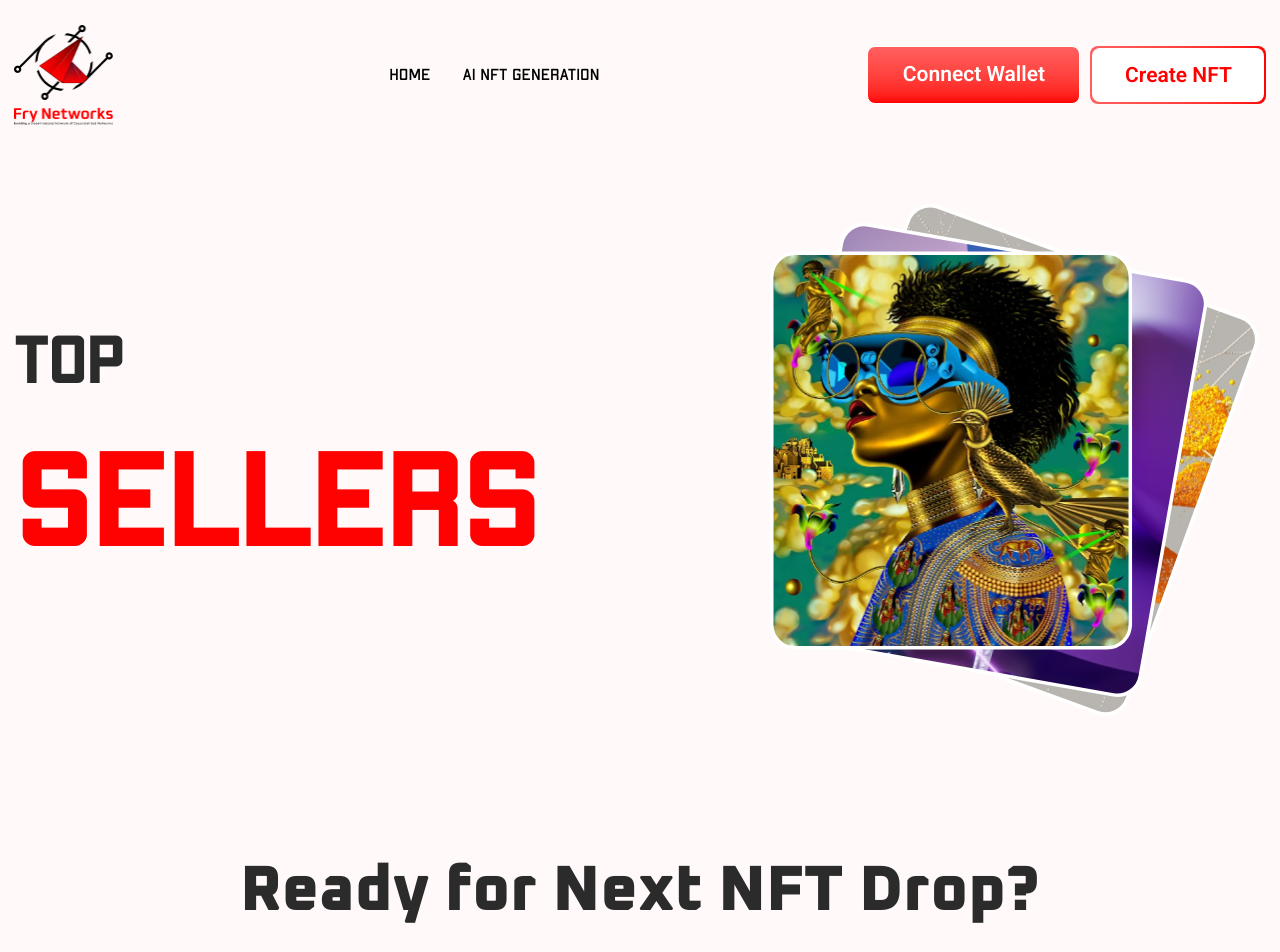
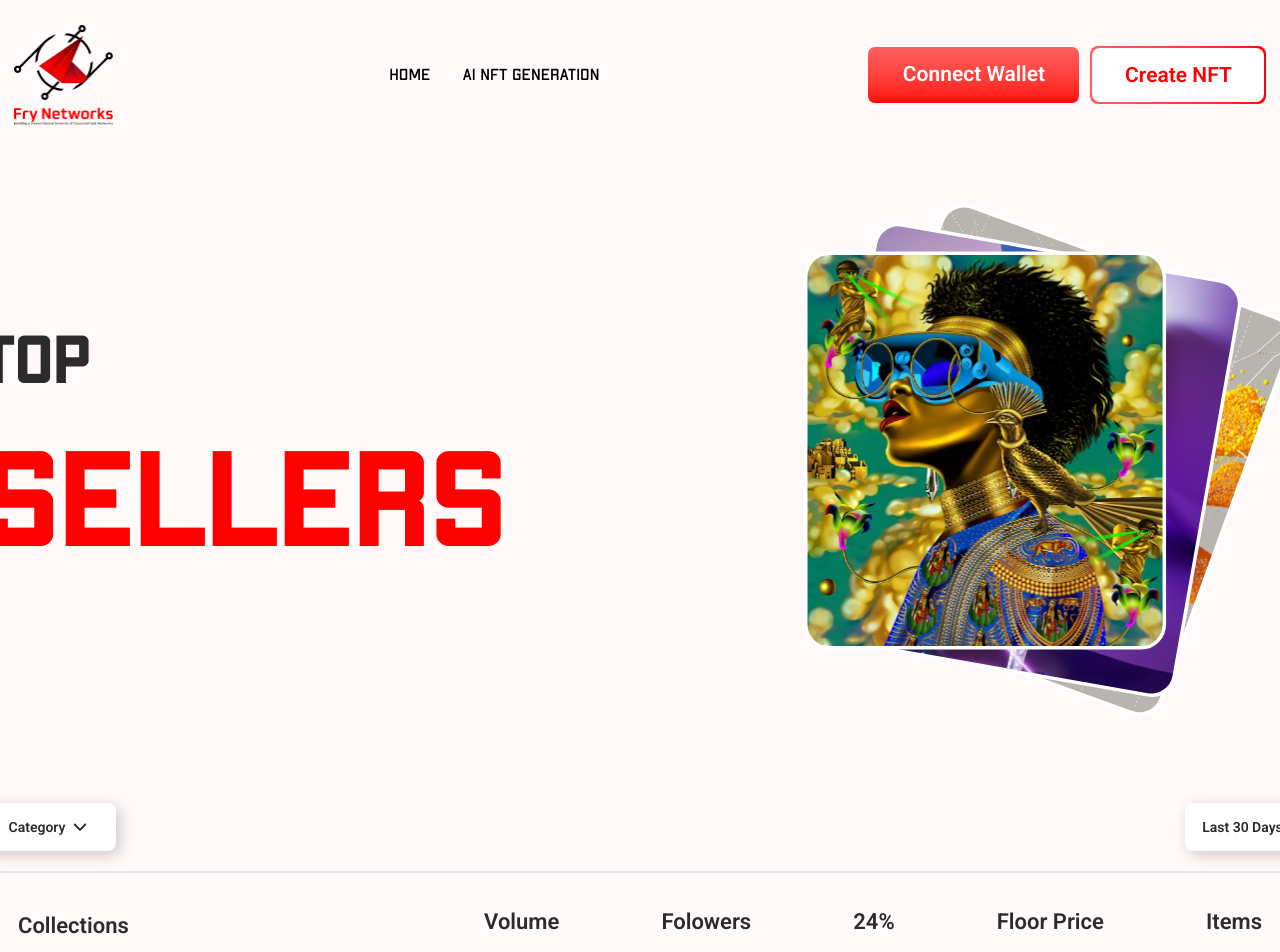
Before and after one commit to muznahrehman21/NFT, a React (Vite) app: page /topsellers in a window 1280 px wide. Shown: the top 952 px of the page. Built offline with nearby package versions, Linux system fonts and the light colour scheme.

Commit message:
Collection component initiated

```diff
--- /dev/null
+++ b/src/components/CollectionArt.jsx
@@ -0,0 +1,7 @@
+import React from "react";
+
+function CollectionArt() {
+  return <div>CollectionArt</div>;
+}
+
+export default CollectionArt;
--- /dev/null
+++ b/src/components/Collections.jsx
@@ -0,0 +1,47 @@
+import React from "react";
+import CollectionArt from "./CollectionArt";
+
+function Collections() {
+  return (
+    <div className="flex flex-col justify-center items-center gap-5 mt-20">
+      <div className="flex flex-row justify-between w-[1320px]">
+        <button className="flex justify-center items-center gap-2 bg-white shadow-[4px_4px_15px_0_rgba(0,0,0,0.2)] p-2 rounded-[8px] w-34 h-12">
+          {" "}
+          <p className="font-roboto font-semibold text-[#2B2B2B] text-[14px]">
+            Category
+          </p>
+          <img src="/arrowdown.svg" alt="" className="w-3.5 h-2" />
+        </button>
+        <button className="bg-white shadow-[4px_4px_15px_0_rgba(0,0,0,0.2)] p-2 rounded-[8px] w-[115px] h-12 font-roboto font-semibold text-[#2B2B2B] text-[14px]">
+          {" "}
+          Last 30 Days{" "}
+        </button>
+      </div>
+      <div className="flex flex-row justify-between items-center bg-[#FFF9F9] px-9 border-[#E7E7E7] border-[2.8px] rounded-[8px] w-full h-25">
+        <div className="w-91 h-6">
+          <p className="font-roboto font-semibold text-[#2B2B2B] text-[22px]">
+            Collections
+          </p>
+        </div>
+        <p className="font-roboto font-semibold text-[#2B2B2B] text-[22px]">
+          Volume
+        </p>
+        <p className="font-roboto font-semibold text-[#2B2B2B] text-[22px]">
+          Folowers
+        </p>
+        <p className="font-roboto font-semibold text-[#2B2B2B] text-[22px]">
+          {" "}
+          24%
+        </p>
+        <p className="font-roboto font-semibold text-[#2B2B2B] text-[22px]">
+          Floor Price
+        </p>
+        <p className="font-roboto font-semibold text-[#2B2B2B] text-[22px]">
+          Items
+        </p>
+      </div>
+    </div>
+  );
+}
+
+export default Collections;
--- a/src/pages/TopSellersPage.jsx
+++ b/src/pages/TopSellersPage.jsx
@@ -1,10 +1,12 @@
 import React from "react";
 import SellerHeader from "../components/SellerHeader";
+import Collections from "../components/Collections";
 
 function TopSellersPage() {
   return (
     <div>
       <SellerHeader />
+      <Collections />
     </div>
   );
 }
```
